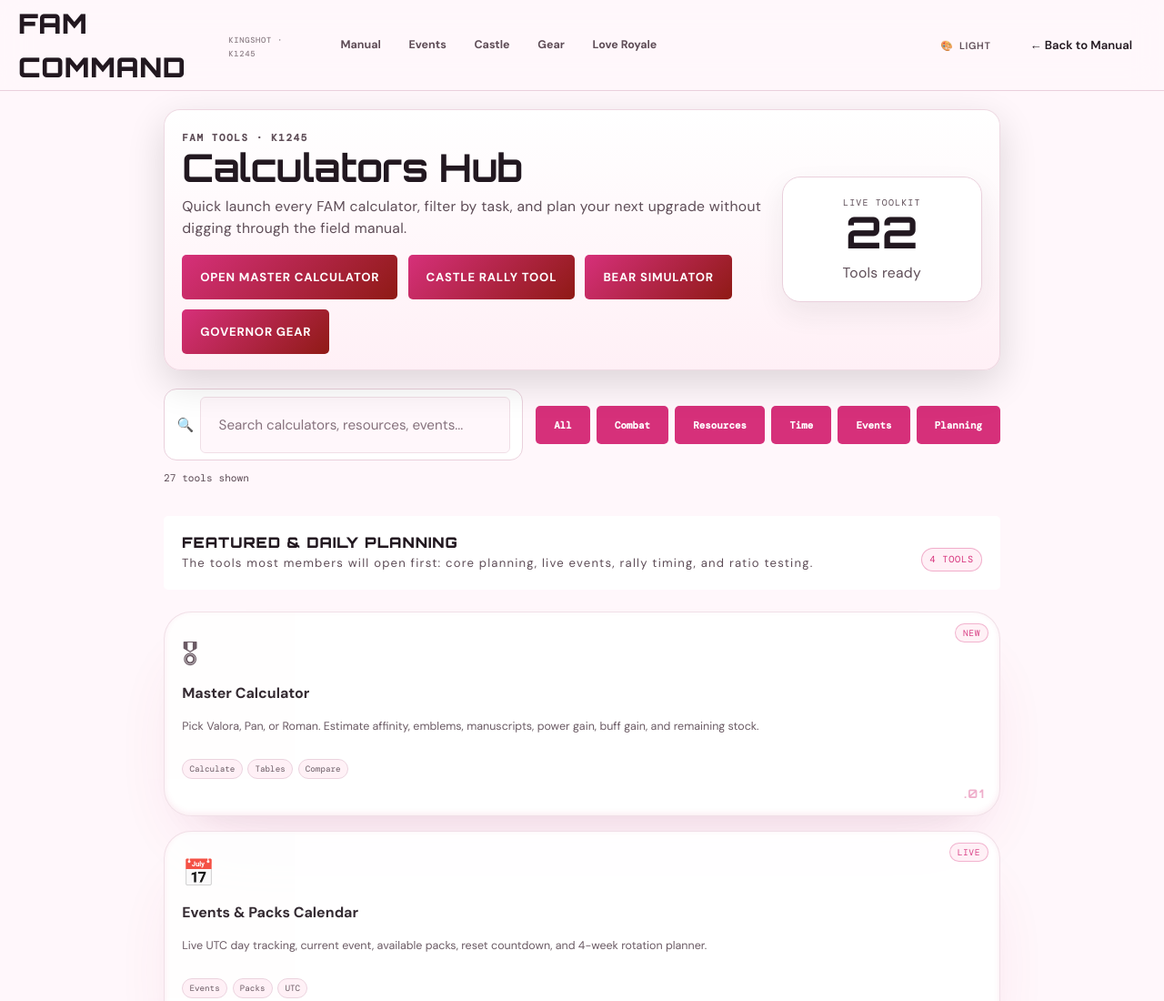
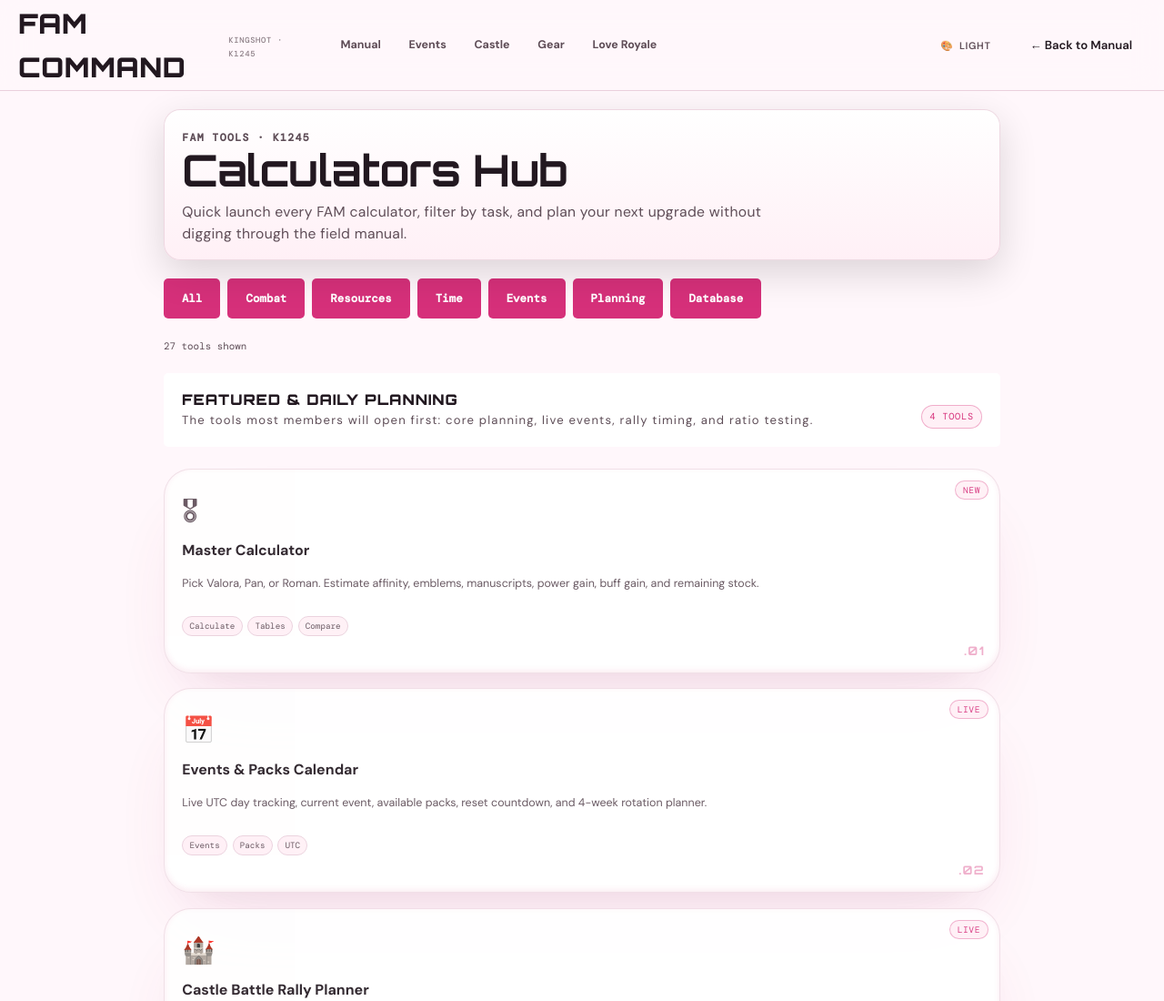
Before and after one commit to kmoneyc/Fam1245, a plain HTML site: page calculators.html in a window 1280 px wide. Shown: the top 1100 px of the page at 91% size. Drawn offline with nearby package versions, Linux system fonts and the light colour scheme.

Commit message:
Simplify calculators hub - clean header, removed search & featured tools
- Removed search bar from calculators hub
- Removed 'live tools ready 22' status card
- Removed 4 featured calculator action pills from hero section
- Kept just Calculator Hub title + description at top
- Added Database filter chip
- Cleaner filter chip styling and tighter spacing

```diff
--- a/calculators.html
+++ b/calculators.html
@@ -18,6 +18,16 @@
 .calc-category-count{font-family:'DM Mono',monospace;font-size:.64rem;text-transform:uppercase;letter-spacing:.08em;color:var(--gold);border:1px solid rgba(214,48,122,.24);background:rgba(214,48,122,.08);border-radius:999px;padding:.25rem .5rem;white-space:nowrap;}
 .calc-grid.category-grid{margin-bottom:1rem;}
 @media(max-width:640px){.calc-category-head{align-items:flex-start;flex-direction:column;gap:.35rem}.calc-category-count{align-self:flex-start}}
+.hub-hero{padding-bottom:1rem;}
+.hub-hero h1{font-size:clamp(2rem,6vw,3rem)!important;margin:.25rem 0 .5rem;}
+.hub-hero p{font-size:.9rem;color:var(--text-dim);max-width:720px;}
+.hub-hero .eyebrow{font-size:.72rem;letter-spacing:.12em;}
+.hub-controls{margin-top:1rem;}
+.filter-row{display:flex;flex-wrap:wrap;gap:.5rem;margin-bottom:.5rem;}
+.filter-chip{background:var(--surface2);border:1px solid var(--border);color:var(--text-dim);border-radius:999px;padding:.45rem .85rem;font-size:.78rem;cursor:pointer;transition:all .15s;font-family:'DM Mono',monospace;}
+.filter-chip.active{background:var(--primary);color:#fff;border-color:var(--primary);}
+.filter-chip:hover{border-color:var(--gold);color:var(--gold);}
+.filter-count{font-family:'DM Mono',monospace;font-size:.68rem;color:var(--text-muted);margin:0;}
 </style>
 
 </head>
@@ -46,22 +56,10 @@
       <span class="eyebrow">FAM TOOLS &middot; K1245</span>
       <h1>Calculators Hub</h1>
       <p>Quick launch every FAM calculator, filter by task, and plan your next upgrade without digging through the field manual.</p>
-      <div class="hero-actions">
-        <a class="action-pill" href="calc-masters.html">Open Master Calculator</a>
-        <a class="action-pill secondary" href="calc-castle.html">Castle Rally Tool</a>
-        <a class="action-pill secondary" href="calc-bear-sim.html">Bear Simulator</a>
-        <a class="action-pill secondary" href="calc-governor-gear.html">Governor Gear</a>
-      </div>
-    </div>
-    <div class="hub-status-card">
-      <span>LIVE TOOLKIT</span>
-      <strong>22</strong>
-      <p>Tools ready</p>
     </div>
   </section>
 
   <div class="hub-controls">
-    <label class="hub-search"><span>&#128269;</span><input data-calc-search type="search" placeholder="Search calculators, resources, events..."></label>
     <div class="filter-row" data-tab-group="calc-filter">
       <button class="filter-chip active" data-calc-filter="all">All</button>
       <button class="filter-chip" data-calc-filter="combat">Combat</button>
@@ -69,6 +67,7 @@
       <button class="filter-chip" data-calc-filter="time">Time</button>
       <button class="filter-chip" data-calc-filter="events">Events</button>
       <button class="filter-chip" data-calc-filter="planning">Planning</button>
+      <button class="filter-chip" data-calc-filter="database">Database</button>
     </div>
     <p class="filter-count" data-calc-count>22 tools shown</p>
   </div>
```
